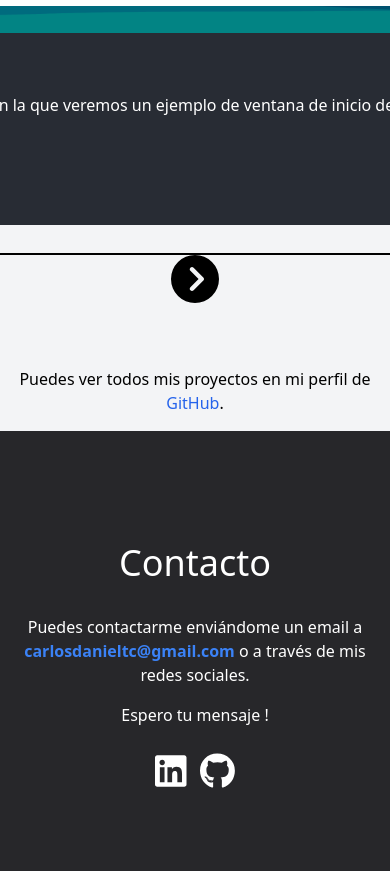
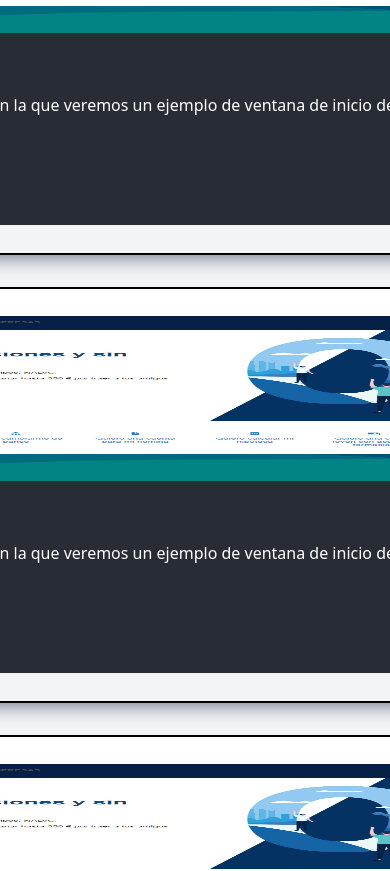
Before and after one commit to carlosdanieltc/portfolio-web, a React (Vite) app: page / in a window 390 px wide. Shown: the part 3665-4536 px from the top of the page. Built offline with nearby package versions, Linux system fonts and the light colour scheme.

Commit message:
Scroll funcional con useRef. (prueba)

```diff
--- a/src/components/Projects.jsx
+++ b/src/components/Projects.jsx
@@ -3,17 +3,32 @@ import { projects } from './projectsList'
 import { FontAwesomeIcon } from '@fortawesome/react-fontawesome'
 import { faCircleChevronRight } from '@fortawesome/free-solid-svg-icons'
 import { faCircleChevronLeft } from '@fortawesome/free-solid-svg-icons'
+import { useRef } from "react"
 
 export const Projects = () => {
+
+    const scrollContainerRef = useRef(null);
+
+    const scrollLeft = () => {
+        if (scrollContainerRef.current) {
+            scrollContainerRef.current.scrollBy({ left: -430, behavior: 'smooth' });
+        }
+    };
+
+    const scrollRight = () => {
+        if (scrollContainerRef.current) {
+            scrollContainerRef.current.scrollBy({ left: 430, behavior: 'smooth' });
+        }
+    };
 
     return (
         <div id="projects" className="bg-gray-100 flex flex-col md:py-28 w-full items-center">
             <h1 className="md:text-4xl text-3xl font-medium w-4/5 text-center border-b-2 mx-auto py-2 md:pb-6">Mis proyectos realizados</h1>
             <div className="py-12 px-16 flex flex-col md:flex-row justify-center items-center">
 
-                <button className="text-5xl"><FontAwesomeIcon icon={faCircleChevronLeft}/></button>
+                <button onClick={scrollLeft} className="text-5xl"><FontAwesomeIcon icon={faCircleChevronLeft}/></button>
 
-                <div className="flex w-[80.1rem] flex-col md:flex-row overflow-hidden">
+                <div ref={scrollContainerRef} className="flex w-[80rem] flex-col md:flex-row overflow-hidden">
                     {projects.map((project, index) => (
                         <ProjectCard
                             key={index}
@@ -27,7 +42,7 @@ export const Projects = () => {
                     ))}
                 </div>
 
-                <button className="text-5xl"><FontAwesomeIcon icon={faCircleChevronRight}/></button>
+                <button onClick={scrollRight} className="text-5xl"><FontAwesomeIcon icon={faCircleChevronRight}/></button>
 
             </div>
             <p className="text-center mx-4 my-4">Puedes ver todos mis proyectos en mi perfil de <a href="https://github.com/carlosdanieltc"
--- a/src/components/Skills.jsx
+++ b/src/components/Skills.jsx
@@ -2,7 +2,7 @@ import { tecnologiasImg } from './imgTech'
 import { herramientasImg } from './imgTech'
 
 export const Skills = () => {
-    console.log(Object.keys(tecnologiasImg))
+
     return (
         <div id="skills" className="bg-gray-100 md:pt-28 pb-12 pt-16 dark:text-white transition duration-300">
             <h1 className="md:text-4xl text-3xl font-medium w-4/5 text-center border-b-2 mx-auto py-2 md:pb-6">Habilidades</h1>
--- a/src/components/projectsList.js
+++ b/src/components/projectsList.js
@@ -42,4 +42,43 @@ export const projects = [
             tecnologiasImg.javaScript,
         ]
     },
+    {
+        title: 'BBVA Home',
+        description: 'Página web realizada para la práctica de LitElement en la que veremos un ejemplo de ventana de inicio de bbva.',
+        projectLink: 'https://carlosdanieltc.github.io/bbva-home/',
+        gitHubLink: 'https://github.com/carlosdanieltc/bbva-home',
+        imgProject: '../../public/assets/myProjects/bbva2.png',
+        technologies: [
+            tecnologiasImg.liteElement,
+            tecnologiasImg.html,
+            tecnologiasImg.css,
+            tecnologiasImg.javaScript,
+        ]
+    },
+    {
+        title: 'BBVA Home',
+        description: 'Página web realizada para la práctica de LitElement en la que veremos un ejemplo de ventana de inicio de bbva.',
+        projectLink: 'https://carlosdanieltc.github.io/bbva-home/',
+        gitHubLink: 'https://github.com/carlosdanieltc/bbva-home',
+        imgProject: '../../public/assets/myProjects/bbva2.png',
+        technologies: [
+            tecnologiasImg.liteElement,
+            tecnologiasImg.html,
+            tecnologiasImg.css,
+            tecnologiasImg.javaScript,
+        ]
+    },
+    {
+        title: 'BBVA Home',
+        description: 'Página web realizada para la práctica de LitElement en la que veremos un ejemplo de ventana de inicio de bbva.',
+        projectLink: 'https://carlosdanieltc.github.io/bbva-home/',
+        gitHubLink: 'https://github.com/carlosdanieltc/bbva-home',
+        imgProject: '../../public/assets/myProjects/bbva2.png',
+        technologies: [
+            tecnologiasImg.liteElement,
+            tecnologiasImg.html,
+            tecnologiasImg.css,
+            tecnologiasImg.javaScript,
+        ]
+    },
 ]
```
